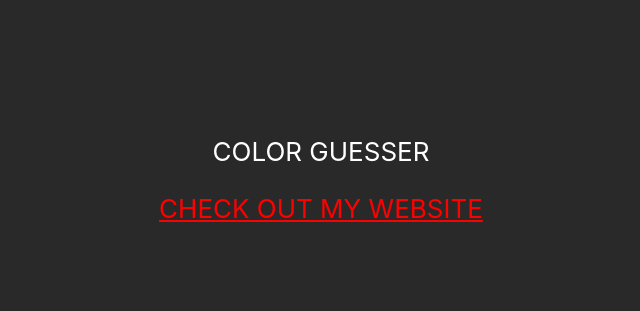
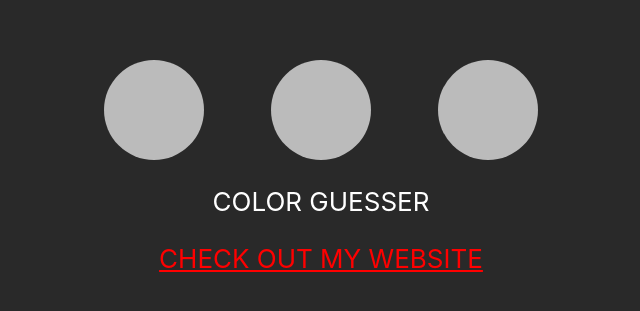
Before and after one commit to ZeroBitzz/rgb-guesser, a React (Create React App) app: page / in a window 1280 px wide. Shown: the part 233-544 px from the top of the page, without its empty margins (319-959 px from the left). Built offline with nearby package versions, Linux system fonts and the light colour scheme.

Commit message:
added circles and some other minor changes

```diff
--- a/public/index.html
+++ b/public/index.html
@@ -5,10 +5,6 @@
     <link rel="icon" href="%PUBLIC_URL%/floppy disk.png" />
     <meta name="viewport" content="width=device-width, initial-scale=1" />
     <meta name="theme-color" content="#000000" />
-    <meta
-      name="description"
-      content="Web site created using create-react-app"
-    />
     <link rel="apple-touch-icon" href="%PUBLIC_URL%/floppy disk.png" />
     <!--
       manifest.json provides metadata used when your web app is installed on a
@@ -24,20 +20,10 @@
       work correctly both with client-side routing and a non-root public URL.
       Learn how to configure a non-root public URL by running `npm run build`.
     -->
-    <title>React App</title>
+    <title>RGB GUESSER</title>
   </head>
   <body>
     <noscript>You need to enable JavaScript to run this app.</noscript>
     <div id="root"></div>
-    <!--
-      This HTML file is a template.
-      If you open it directly in the browser, you will see an empty page.
-
-      You can add webfonts, meta tags, or analytics to this file.
-      The build step will place the bundled scripts into the <body> tag.
-
-      To begin the development, run `npm start` or `yarn start`.
-      To create a production bundle, use `npm run build` or `yarn build`.
-    -->
   </body>
 </html>
--- a/src/App.css
+++ b/src/App.css
@@ -11,6 +11,25 @@
   .App-logo {
     animation: App-logo-spin infinite 20s linear;
   }
+}
+
+.dot-container{
+  width: 500px;
+  height: 100px;
+  display: flex;
+  justify-content: space-around;
+}
+
+.dot {
+  height: 100px;
+  width: 100px;
+  background-color: #bbb;
+  border-radius: 50%;
+}
+.dot:hover {
+  cursor: pointer;
+  height: 120px;
+  width: 120px;
 }
 
 .App-header {
--- a/src/App.js
+++ b/src/App.js
@@ -4,6 +4,11 @@ function App() {
   return (
     <div className="App">
       <header className="App-header">
+        <div className='dot-container'>
+          <span className='dot'></span>
+          <span className='dot'></span>
+          <span className='dot'></span>
+        </div>
         <p>
           COLOR GUESSER
         </p>
```
Also changed, not shown: src/index.js (line endings or trailing spaces).
